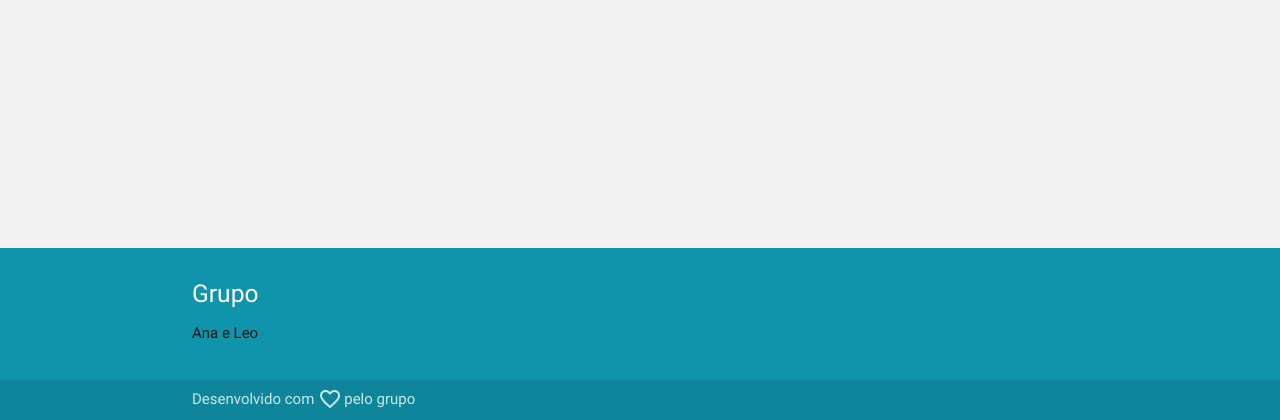
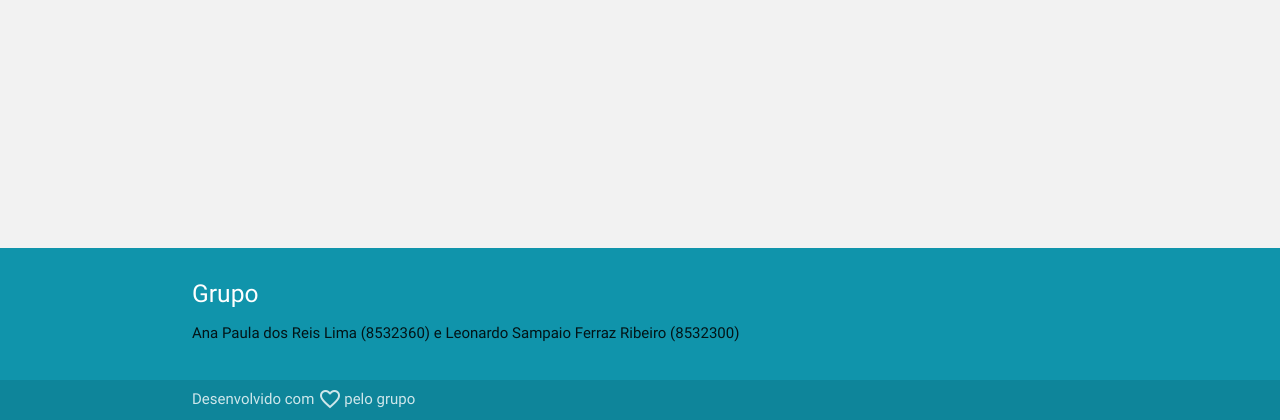
Before and after one commit to leosampaio/SCC0241_datamart, a Django app: page /conta/ in a window 1280 px wide. Shown: the part 380-800 px from the top of the page. Run offline with Django 3.2, Linux system fonts and the light colour scheme; some libraries are stand-ins or nearby versions.

Commit message:
Inclui README e altera o Footer

```diff
--- a/datamart/templates/datamart/base.html
+++ b/datamart/templates/datamart/base.html
@@ -43,7 +43,7 @@
 				<div class="row">
 					<div class="col s12">
 						<h5 class="white-text">Grupo</h5>
-						<p>Ana e Leo</p>
+						<p>Ana Paula dos Reis Lima (8532360) e Leonardo Sampaio Ferraz Ribeiro (8532300)</p>
 					</div>
 				</div>
 			</div>
```
Also changed, not shown: README.txt (added).
